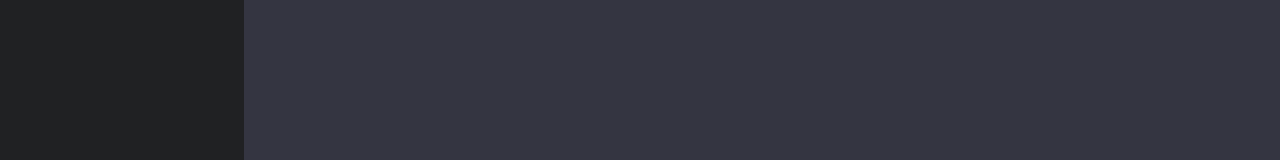
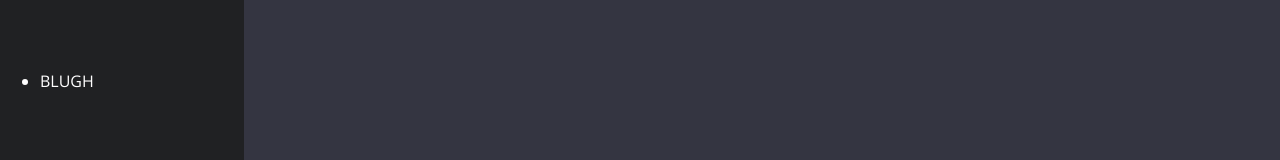
Before and after one commit to Milli-Mi/react-chatgpt-clone, a React (Create React App) app: page / in a window 1280 px wide. Shown: the part 302-462 px from the top of the page. Built offline with nearby package versions, Linux system fonts and the light colour scheme.

Commit message:
Update App.js
adding <li>

```diff
--- a/src/App.js
+++ b/src/App.js
@@ -5,7 +5,9 @@ const App = () => {
     <div className="app">
       <section className="side-bar">
         <button>+ New chat</button>
-        <ul className="history"></ul>
+        <ul className="history">
+          <li>BLUGH</li>
+        </ul>
         <nav>
           <p>Made by Tanya</p>
         </nav>
```
